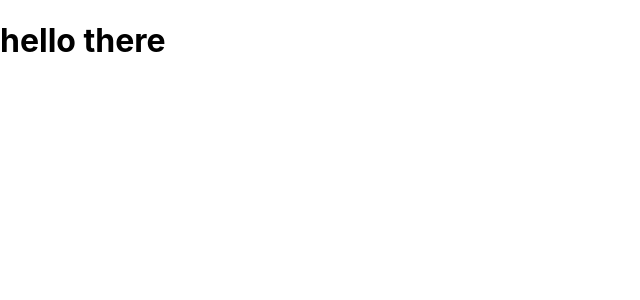
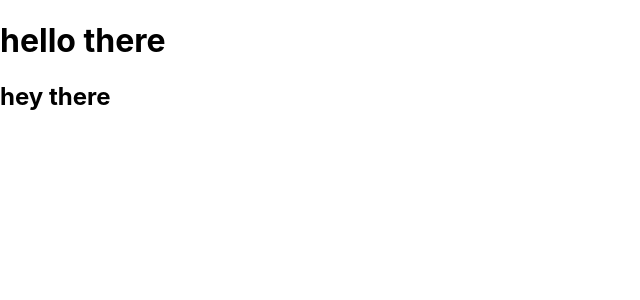
Before and after one commit to Niko-Ibakoo/e-commerce, a React (Create React App) app: page / in a window 1280 px wide. Shown: the top 300 px of the page, without its empty margins (0-640 px from the left). Built offline with nearby package versions, Linux system fonts and the light colour scheme.

Commit message:
chase's first commit

```diff
--- a/src/App.js
+++ b/src/App.js
@@ -3,6 +3,7 @@ function App() {
   return (
     <div className="App">
       <h1>hello there</h1>
+      <h2>hey there</h2>
     </div>
   );
 }
```
